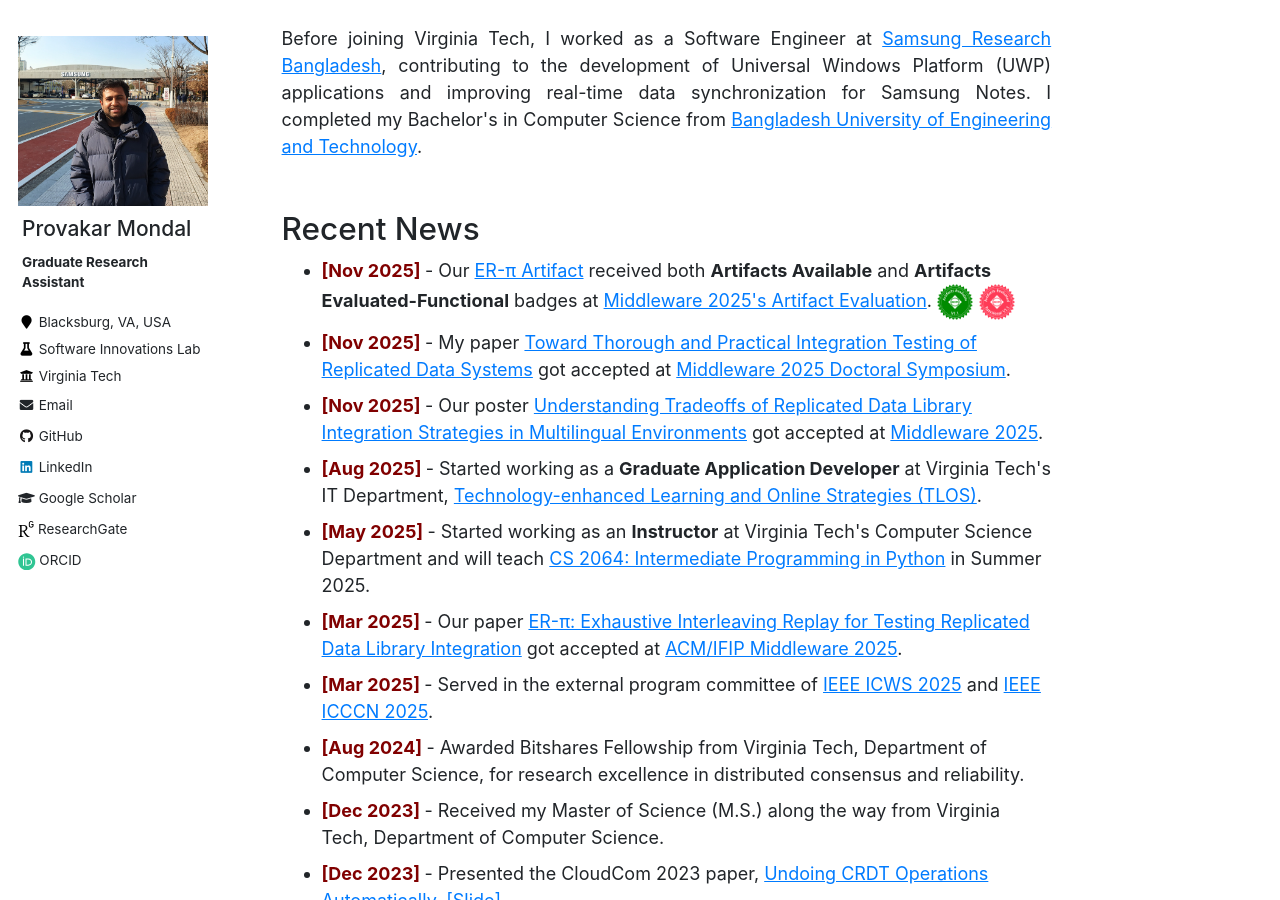
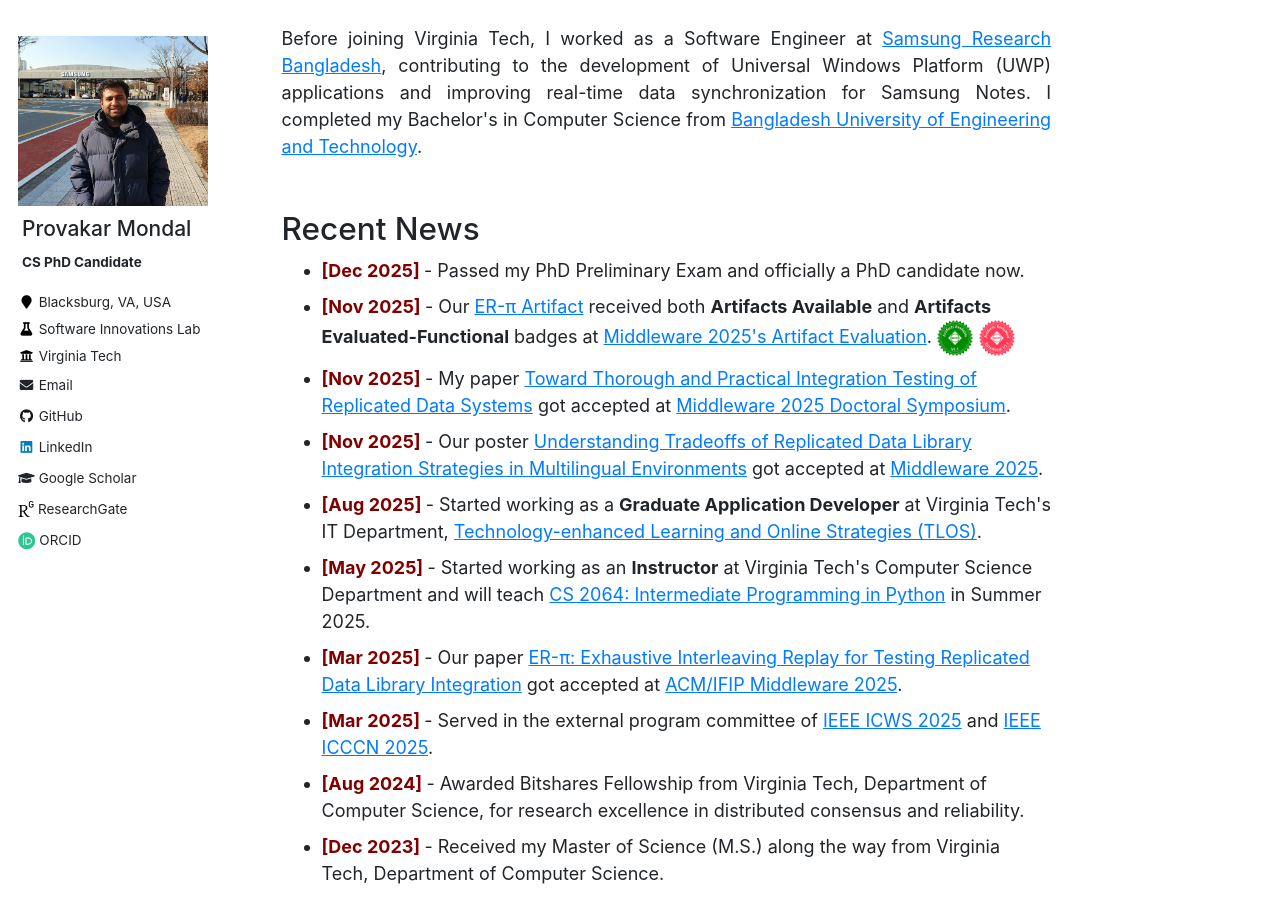
Before and after one commit to surzoprovakar/surzoprovakar.github.io, a Jekyll site: the page built from _pages/about.md, in a window 1280 px wide and 900 px high, scrolled down 398 px. Built offline with Jekyll 4.4.1, drawn with Linux system fonts in a browser that asks for light colours; comment, search, counter and statistics services are not loaded.

Commit message:
add prelim pass news

```diff
--- a/_config.yml
+++ b/_config.yml
@@ -82,7 +82,7 @@
 author:
   name             : "Provakar Mondal"
   avatar           : "provakar.jpg"
-  bio              : "<b>Graduate Research Assistant</b>"
+  bio              : "<b>CS PhD Candidate</b>"
   employer         : "Software Innovations Lab"
   affiliation      : "Virginia Tech"
   location         : "Blacksburg, VA, USA"
--- a/_pages/about.md
+++ b/_pages/about.md
@@ -16,7 +16,6 @@
 <div style="text-align: justify">
 I am a final-year PhD student and Graduate Research Assistant in Computer Science at Virginia Tech, advised by <a href = "https://people.cs.vt.edu/~tilevich/" target = "_blank">Dr. Eli Tilevich</a>. My research lies at the intersection of distributed systems, software engineering, and system support for machine learning. I build practical systems that enhance the reliability, interoperability, and performance of replicated data systems and domain-specific AI models.
 
-
 Beyond my research, I also work as a <a href = "https://tlos.vt.edu/about/directory/personnel/mondal_p.html" target = "_blank">Graduate Application Developer</a> at Virginia Tech's Technology-enhanced Learning and Online Strategies (TLOS), where I enhance the university's Learning Management System by integrating an end-to-end AI pipeline. My work involves building RAG-based workflows and AI services using LangFlow and OpenAI, along with developing frontend features in React and Docker.
 
 <br><br>
@@ -29,6 +28,8 @@
 <h3>Recent News</h3>
 
 <ul>
+
+<li><strong><span style="color:Maroon"> [Dec 2025] </span></strong> - Passed my PhD Preliminary Exam and officially a PhD candidate now.</li>
 
 <li><strong><span style="color:Maroon"> [Nov 2025] </span></strong> - Our <a href="https://github.com/SoftwareInnovationsLab/ER-PI-Middleware25-Artifact" target="_blank" rel="noopener noreferrer">ER-&pi; Artifact</a> received both <b>Artifacts Available</b> and <b>Artifacts Evaluated-Functional</b> badges at <a href = "https://middleware-conf.github.io/2025/program/accepted-paper-list/" target="_blank" rel="noopener noreferrer">Middleware 2025's Artifact Evaluation</a>. <img src="/images/artifact_available_v1.1.png" alt="Artifacts Available Badge" style="height:5%; width:5%;object-fit: contain;"> <img src="/images/artifact_functional_v1.1.png" alt="Artifacts Functional Badge" style="height:5%; width:5%;object-fit: contain;"></li>
 
```
